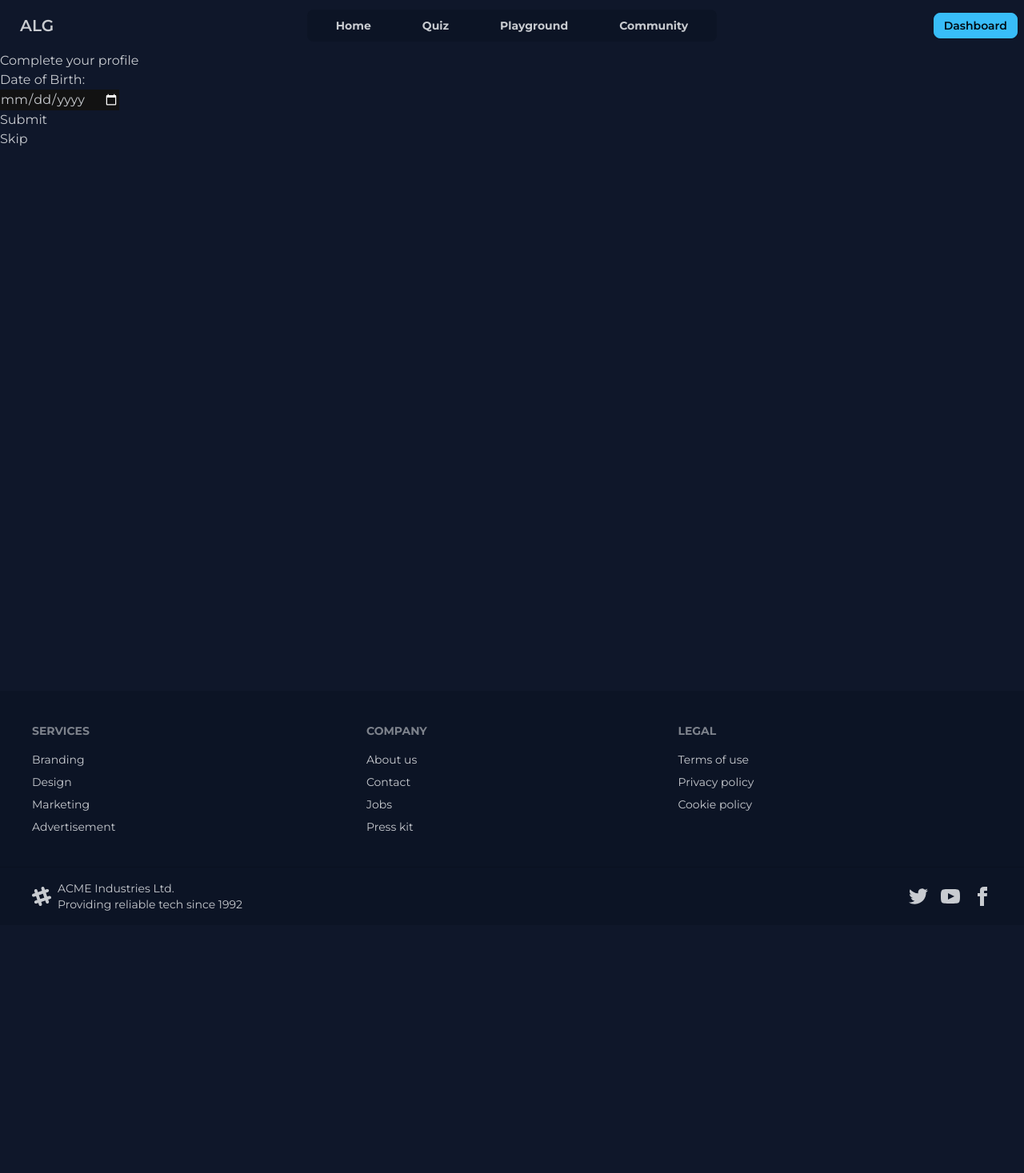
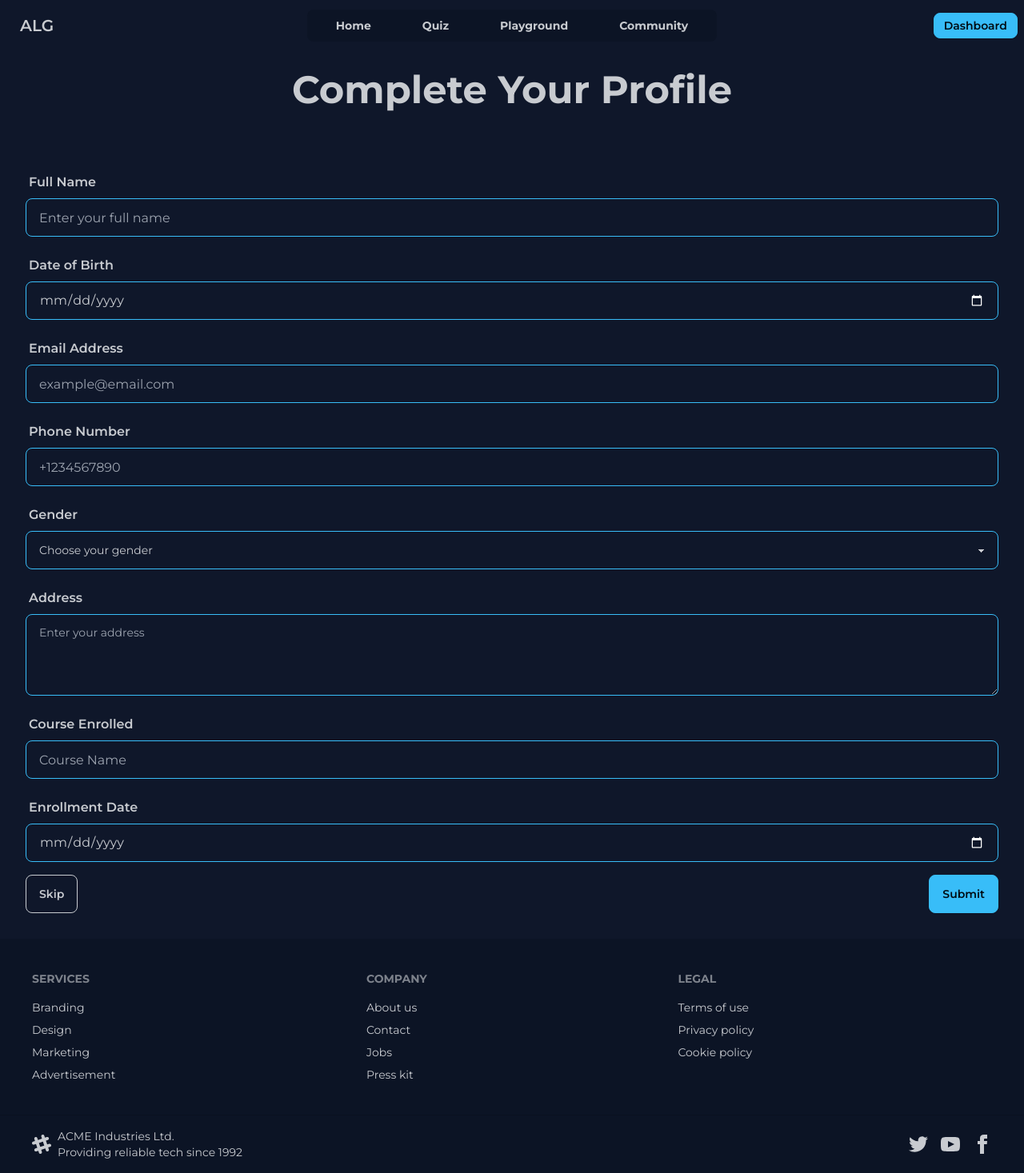
Before and after one commit to Priyanshu-Batham/Algolyzer, a Django app: page /onboarding/ in a window 1280 px wide. Shown: the whole page at 80% size. Before the commit the page ends 1139 px from the top, so only its background shows below. Run offline with Django 5.2, Linux system fonts and the light colour scheme; the visitor is signed in with stand-in values (Sample User, id 1); style sheets or scripts are compiled from the project's sources; some libraries are stand-ins or nearby versions.

Commit message:
enhanced the onboarding form (#100)

```diff
--- a/Algolyzer/home/forms.py
+++ b/Algolyzer/home/forms.py
@@ -3,15 +3,69 @@ from django import forms
 from .models import UserProfile
 
 
-class UserProfileDOBForm(forms.ModelForm):
+class OnboardingForm(forms.ModelForm):
     dob = forms.DateField(
-        widget=forms.DateInput(
-            attrs={"type": "date", "class": "form-control"}
-        ),  # HTML5 date picker
+        widget=forms.DateInput(attrs={"type": "date", "class": "form-control"}),
         label="Date of Birth",
         required=True,
     )
 
+    full_name = forms.CharField(
+        widget=forms.TextInput(attrs={"class": "form-control"}),
+        label="Full Name",
+        max_length=100,
+        required=True,
+    )
+
+    email = forms.EmailField(
+        widget=forms.EmailInput(attrs={"class": "form-control"}),
+        label="Email Address",
+        required=True,
+    )
+
+    phone_number = forms.CharField(
+        widget=forms.TextInput(
+            attrs={"class": "form-control", "placeholder": "+1234567890"}
+        ),
+        label="Phone Number",
+        max_length=15,
+        required=True,
+    )
+
+    gender = forms.ChoiceField(
+        choices=[("M", "Male"), ("F", "Female"), ("O", "Other")],
+        widget=forms.Select(attrs={"class": "form-control"}),
+        label="Gender",
+        required=True,
+    )
+
+    address = forms.CharField(
+        widget=forms.Textarea(attrs={"class": "form-control", "rows": 3}),
+        label="Address",
+        required=True,
+    )
+
+    course = forms.CharField(
+        widget=forms.TextInput(attrs={"class": "form-control"}),
+        label="Course Enrolled",
+        max_length=100,
+        required=True,
+    )
+
+    enrollment_date = forms.DateField(
+        widget=forms.DateInput(attrs={"type": "date", "class": "form-control"}),
+        label="Enrollment Date",
+    )
+
     class Meta:
         model = UserProfile
-        fields = ["dob"]
+        fields = [
+            "full_name",
+            "dob",
+            "email",
+            "phone_number",
+            "gender",
+            "address",
+            "course",
+            "enrollment_date",
+        ]
--- a/Algolyzer/home/models.py
+++ b/Algolyzer/home/models.py
@@ -1,11 +1,28 @@
 from django.contrib.auth import get_user_model
 from django.db import models
+from django.utils import timezone
 
 
 class UserProfile(models.Model):
     user = models.OneToOneField(get_user_model(), on_delete=models.CASCADE)
+
+    # Personal Information
+    full_name = models.CharField(max_length=100)
     dob = models.DateField()
-    # fields for ranking system
+    phone_number = models.CharField(max_length=15, blank=True, null=True)
+    gender = models.CharField(
+        max_length=1,
+        choices=[("M", "Male"), ("F", "Female"), ("O", "Other")],
+        blank=True,
+        null=True,
+    )
+    address = models.TextField(blank=True, null=True)
+
+    # Education & Enrollment
+    course = models.CharField(max_length=100, default="Undecided")
+    enrollment_date = models.DateField(default=timezone.now)
+
+    # Ranking System
     xp = models.PositiveIntegerField(default=0)
     level = models.PositiveIntegerField(default=1)
 
@@ -13,13 +30,27 @@ class UserProfile(models.Model):
         return self.user.username
 
     def add_xp(self, amount):
+        """Add XP and check for level up"""
         self.xp += amount
         self.check_level_up()
+        self.save()
 
     def check_level_up(self):
-        # Example level thresholds (customize as needed)
-        level_thresholds = [0, 100, 300, 600, 1000]  # XP required for each level
+        """Update level based on XP thresholds"""
+        level_thresholds = [0, 100, 300, 600, 1000, 1500, 2100, 2800, 3600, 4500]
+        # If user has more exp than our thresholds itself then dynamically create new thresholds
+        while len(level_thresholds) <= self.level:
+            level_thresholds.append(
+                level_thresholds[-1] + (self.level * 500)
+            )  # Custom scaling
+
         for i, threshold in enumerate(level_thresholds):
             if self.xp >= threshold:
                 self.level = i + 1
-        self.save()
+
+    def get_next_level_xp(self):
+        """Returns XP required for the next level"""
+        level_thresholds = [0, 100, 300, 600, 1000, 1500, 2100, 2800, 3600, 4500]
+        if self.level < len(level_thresholds):
+            return level_thresholds[self.level] - self.xp
+        return None  # If max level is reached
--- a/Algolyzer/home/templates/home/onboarding.html
+++ b/Algolyzer/home/templates/home/onboarding.html
@@ -1,11 +1,103 @@
 {% extends "base.html" %}
 
-{% block content%}
-    <h1>Complete your profile</h1>
-    <form method="post">
+{% block content %}
+<div class="container mx-auto">
+
+    <h1 class="text-5xl font-bold text-center my-6">Complete Your Profile</h1>
+
+    <form method="post" class="space-y-4 border-solid border-primary rounded-xl p-8">
         {% csrf_token %}
-        {{ form.as_p }}
-        <button type="submit">Submit</button>
+
+        <!-- Full Name -->
+        <div class="form-control">
+            <label class="label font-semibold">Full Name</label>
+            <input type="text" name="full_name" value="{{ form.full_name.value|default_if_none:'' }}"
+                    class="input input-bordered input-primary w-full" placeholder="Enter your full name" required>
+            {% if form.full_name.errors %}
+                <p class="text-error text-sm">{{ form.full_name.errors.0 }}</p>
+            {% endif %}
+        </div>
+
+        <!-- Date of Birth -->
+        <div class="form-control">
+            <label class="label font-semibold">Date of Birth</label>
+            <input type="date" name="dob" value="{{ form.dob.value|default_if_none:'' }}"
+                    class="input input-bordered input-primary w-full" required>
+            {% if form.dob.errors %}
+                <p class="text-error text-sm">{{ form.dob.errors.0 }}</p>
+            {% endif %}
+        </div>
+
+        <!-- Email Address -->
+        <div class="form-control">
+            <label class="label font-semibold">Email Address</label>
+            <input type="email" name="email" value="{{ form.email.value|default_if_none:'' }}"
+                    class="input input-bordered input-primary w-full" placeholder="example@email.com" required>
+            {% if form.email.errors %}
+                <p class="text-error text-sm">{{ form.email.errors.0 }}</p>
+            {% endif %}
+        </div>
+
+        <!-- Phone Number -->
+        <div class="form-control">
+            <label class="label font-semibold">Phone Number</label>
+            <input type="text" name="phone_number" value="{{ form.phone_number.value|default_if_none:'' }}"
+                    class="input input-bordered input-primary w-full" placeholder="+1234567890">
+            {% if form.phone_number.errors %}
+                <p class="text-error text-sm">{{ form.phone_number.errors.0 }}</p>
+            {% endif %}
+        </div>
+
+        <!-- Gender -->
+        <div class="form-control">
+            <label class="label font-semibold">Gender</label>
+            <select name="gender" class="select select-bordered select-primary w-full">
+                <option value="" disabled selected>Choose your gender</option>
+                <option value="M" {% if form.gender.value == "M" %}selected{% endif %}>Male</option>
+                <option value="F" {% if form.gender.value == "F" %}selected{% endif %}>Female</option>
+                <option value="O" {% if form.gender.value == "O" %}selected{% endif %}>Other</option>
+            </select>
+            {% if form.gender.errors %}
+                <p class="text-error text-sm">{{ form.gender.errors.0 }}</p>
+            {% endif %}
+        </div>
+
+        <!-- Address -->
+        <div class="form-control">
+            <label class="label font-semibold">Address</label>
+            <textarea name="address" class="textarea textarea-bordered textarea-primary w-full" rows="3"
+                        placeholder="Enter your address">{{ form.address.value|default_if_none:'' }}</textarea>
+            {% if form.address.errors %}
+                <p class="text-error text-sm">{{ form.address.errors.0 }}</p>
+            {% endif %}
+        </div>
+
+        <!-- Course -->
+        <div class="form-control">
+            <label class="label font-semibold">Course Enrolled</label>
+            <input type="text" name="course" value="{{ form.course.value|default_if_none:'' }}"
+                    class="input input-bordered input-primary w-full" placeholder="Course Name" required>
+            {% if form.course.errors %}
+                <p class="text-error text-sm">{{ form.course.errors.0 }}</p>
+            {% endif %}
+        </div>
+
+        <!-- Enrollment Date -->
+        <div class="form-control">
+            <label class="label font-semibold">Enrollment Date</label>
+            <input type="date" name="enrollment_date" value="{{ form.enrollment_date.value|default_if_none:'' }}"
+                    class="input input-bordered input-primary w-full" required>
+            {% if form.enrollment_date.errors %}
+                <p class="text-error text-sm">{{ form.enrollment_date.errors.0 }}</p>
+            {% endif %}
+        </div>
+
+        <!-- Submit Button -->
+        <div class="flex justify-between items-center mt-6">
+            <a href="{% url 'dashboard' %}" class="btn btn-outline">Skip</a>
+            <button type="submit" class="btn btn-primary">Submit</button>
+        </div>
     </form>
-    <a href="{% url 'dashboard' %}">Skip</a>
+
+</div>
 {% endblock %}
--- a/Algolyzer/home/views.py
+++ b/Algolyzer/home/views.py
@@ -1,7 +1,7 @@
 from django.contrib.auth.decorators import login_required
 from django.shortcuts import redirect, render
 
-from .forms import UserProfileDOBForm
+from .forms import OnboardingForm
 from .models import UserProfile
 
 
@@ -25,7 +25,7 @@ def onboarding(request):
 
     if request.method == "POST":
         # If the profile doesn't exist, no instance is passed to the form
-        form = UserProfileDOBForm(request.POST)
+        form = OnboardingForm(request.POST)
 
         if form.is_valid():
             # Create the UserProfile only after form validation
@@ -33,7 +33,7 @@ def onboarding(request):
             return redirect("dashboard")
     else:
         # On GET request, just create an empty form (no instance)
-        form = UserProfileDOBForm()
+        form = OnboardingForm()
 
     return render(request, "home/onboarding.html", {"form": form})
 
```
Also changed, not shown: Algolyzer/home/tests.py (+0 -20 lines), CONTRIBUTING.md (+13 -2 lines), Algolyzer/home/migrations/0002_userprofile_address_userprofile_course_and_more.py (added).
